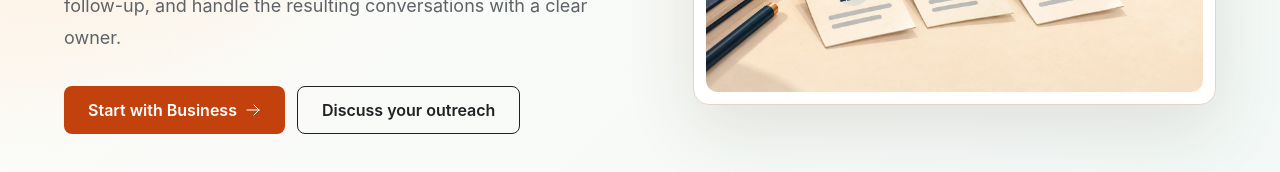
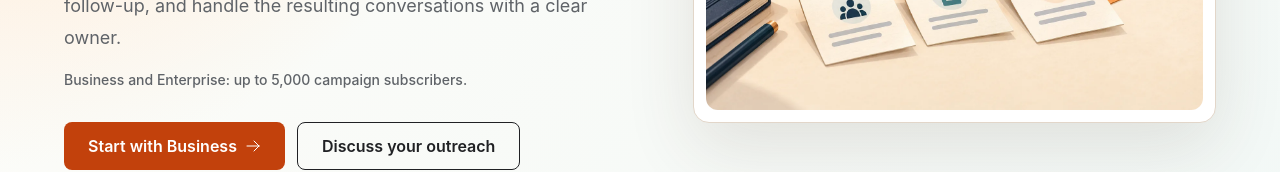
Before and after one commit to VenMail/landing_cms, a Next.js app: page /campaigns-sdr in a window 1280 px wide. Shown: the part 451-623 px from the top of the page. Built offline with nearby package versions, Linux system fonts and the light colour scheme; no server answers.

Commit message:
Clarify campaign subscriber limit

```diff
--- a/src/config/pricing.mjs
+++ b/src/config/pricing.mjs
@@ -8,7 +8,7 @@ export const BUSINESS_INCLUDED_ACCOUNTS = 100;
 
 export const PLANS = [
   { id: 'standard', name: 'Standard', monthly: 1, checkout: 'self_serve', description: 'Professional email for small teams on a custom domain.', features: ['5 inboxes included — $0.20 per inbox', '+$1/month per additional inbox', 'Shared storage included', 'Calendar and contacts'] },
-  { id: 'business', name: 'Business', monthly: 20, checkout: 'self_serve', featured: true, description: 'Email infrastructure for teams that need room to grow.', features: ['Up to 100 email accounts included', '200 GB pooled storage included', 'Annual Business includes one .com domain free for the first year.', 'Storage upgrades available', 'Bring your own storage'] },
+  { id: 'business', name: 'Business', monthly: 20, checkout: 'self_serve', featured: true, description: 'Email infrastructure for teams that need room to grow.', features: ['Up to 100 email accounts included', '200 GB pooled storage included', 'Campaigns: up to 5,000 subscribers', 'Annual Business includes one .com domain free for the first year.', 'Storage upgrades available', 'Bring your own storage'] },
   { id: 'enterprise', name: 'Enterprise / White-label', checkout: 'quote', description: 'A tailored deployment for branded services and complex requirements.', features: ['White-label requirements', 'Migration and onboarding', 'Storage and security design', 'Priority support and SLAs'] },
 ];
 
--- a/src/pages/campaigns-sdr.jsx
+++ b/src/pages/campaigns-sdr.jsx
@@ -55,6 +55,7 @@ export default function CampaignsSdrPage() {
               <p className="text-sm font-semibold text-orange-800">Campaigns and SDR</p>
               <h1 className="mt-4 max-w-3xl text-5xl font-semibold leading-[1.04] tracking-[-0.035em] sm:text-6xl">Prospect research and accountable outreach</h1>
               <p className="mt-6 max-w-2xl text-lg leading-8 text-[#5f6368]">Review sources, prepare relevant campaign messages, schedule follow-up, and handle the resulting conversations with a clear owner.</p>
+              <p className="mt-4 text-sm font-medium text-[#5f6368]">Business and Enterprise: up to 5,000 campaign subscribers.</p>
               <div className="mt-8 flex flex-col gap-3 sm:flex-row">
                 <a href={signupHref} onClick={() => trackCTAClick('campaigns_sdr_signup', 'campaigns_sdr', 'campaigns_sdr_page')} className="inline-flex min-h-12 items-center justify-center gap-2 rounded-lg bg-orange-700 px-6 text-base font-semibold text-white transition-colors hover:bg-orange-800 focus:outline-none focus:ring-2 focus:ring-orange-700 focus:ring-offset-2">
                   Start with Business <ArrowRightIcon className="h-4 w-4" />
```
